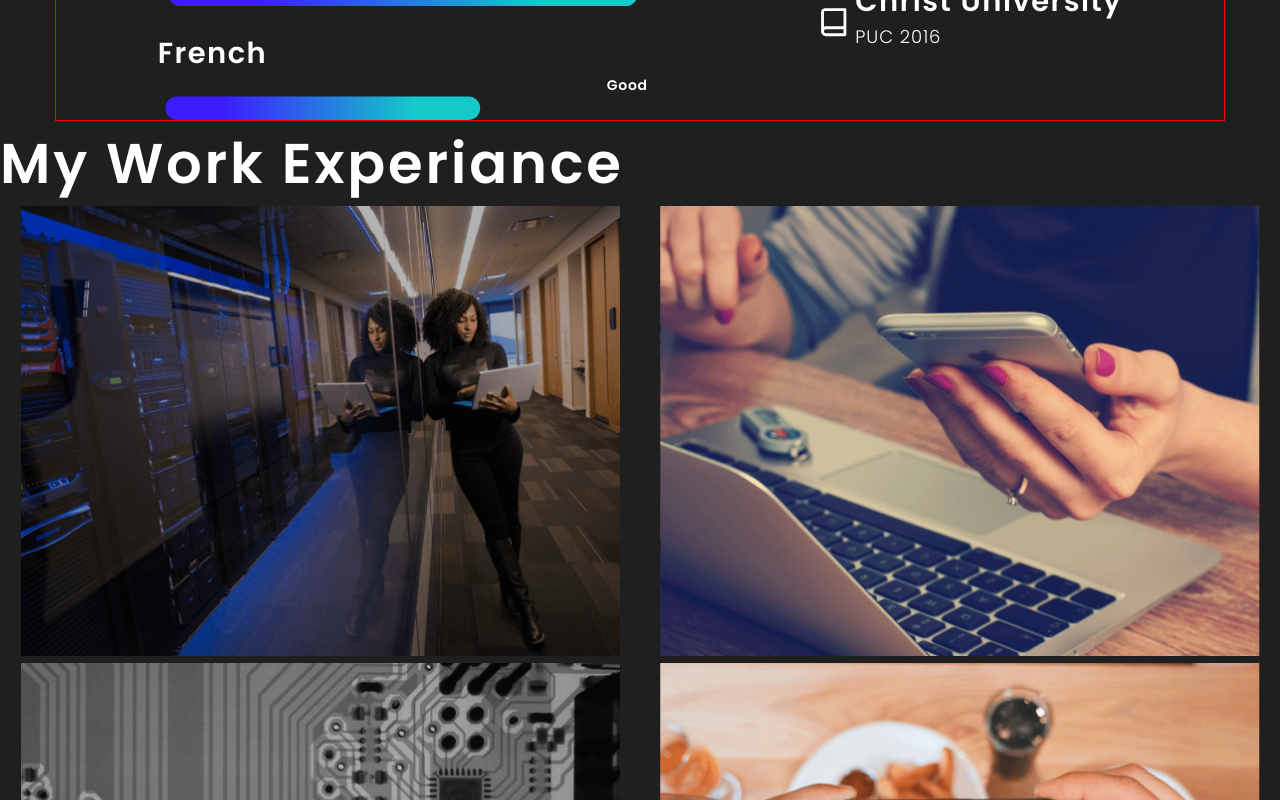
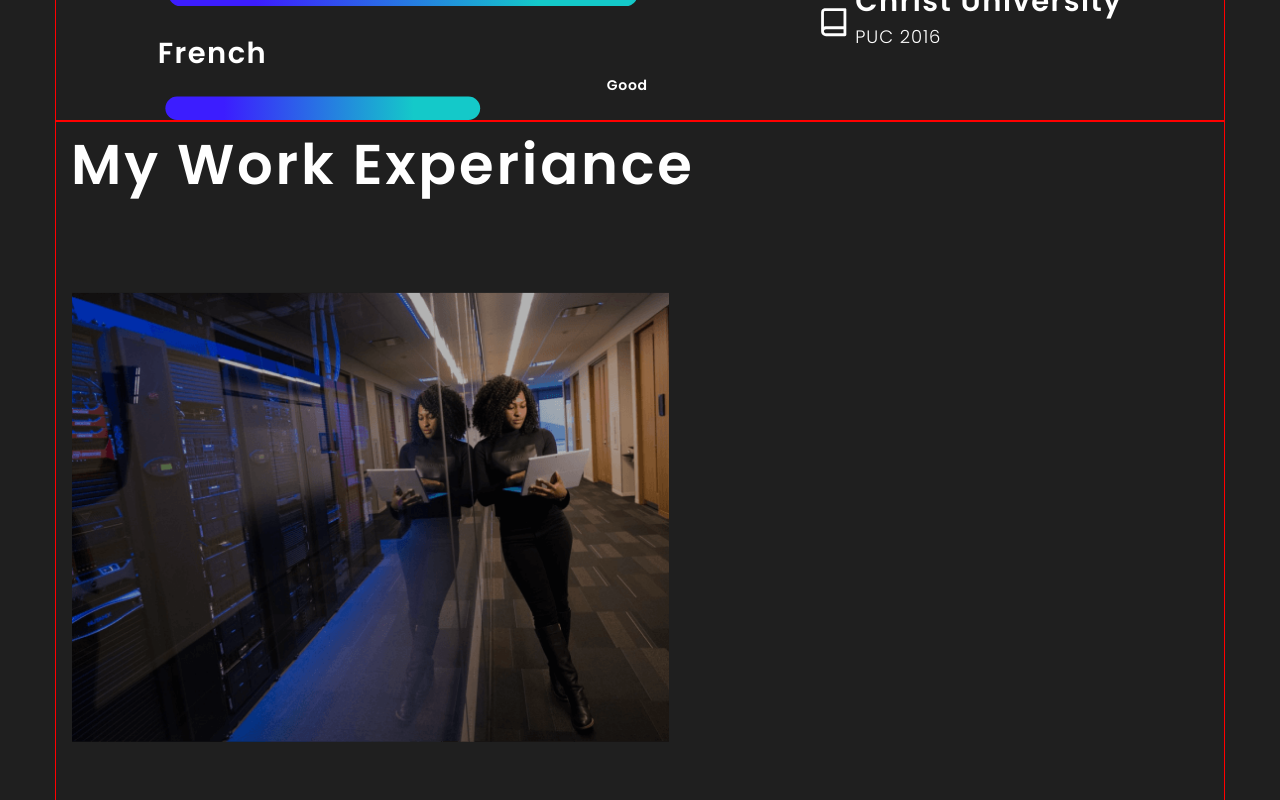
Before and after one commit to AndryGavrus/portfolio-project-my-version, a React app: page / in a window 1280 px wide. Shown: the part 2280-3080 px from the top of the page. Built offline with nearby package versions, Linux system fonts and the light colour scheme.

Commit message:
StyledWorkExpSection

```diff
--- a/src/layout/sections/workExp/WorkExp.tsx
+++ b/src/layout/sections/workExp/WorkExp.tsx
@@ -7,8 +7,9 @@ import work1 from '../../../assets/images/server.webp'
 import work2 from '../../../assets/images/nout.webp'
 import work3 from '../../../assets/images/micro.webp'
 import work4 from '../../../assets/images/phone.webp'
+import { Container } from '../../../assets/components/Container'
 
-const WorksData =[
+const WorksData = [
     {
         compName: 'Company Name 1',
         position: 'Sr.Manager',
@@ -41,19 +42,21 @@ const WorksData =[
 export const WorkExp = () => {
     return (
         <StyledWorkExp>
-            <SectionTitle>My Work Experiance</SectionTitle>
-            <FlexWrapper justify='space-around' align='flex-start' wrap='wrap'>
-                {WorksData.map((s, index)=>{
-                    return(
-                        <Work key={index} src={s.src} compName={s.compName} position={s.position} term={s.term}/>
-                    )
-                })}
-            </FlexWrapper>
+            <Container>
+                <SectionTitle>My Work Experiance</SectionTitle>
+                <FlexWrapper justify='space-between' align='flex-start' wrap='wrap'>
+                    {WorksData.map((s, index) => {
+                        return (
+                            <Work key={index} src={s.src} compName={s.compName} position={s.position} term={s.term} />
+                        )
+                    })}
+                </FlexWrapper>
+            </Container>
+
         </StyledWorkExp>
     )
 }
 
 const StyledWorkExp = styled.section`
-    background-color: bisque;
     min-height: 100vh;
 `
--- a/src/layout/sections/workExp/work/Work.tsx
+++ b/src/layout/sections/workExp/work/Work.tsx
@@ -2,6 +2,7 @@ import React from 'react'
 import styled from 'styled-components'
 import { Photo } from '../../../../assets/components/photo/Photo'
 import { FlexWrapper } from '../../../../assets/components/FlexWrapper'
+import { theme } from '../../../../styles/Theme'
 
 type WorkPropsType = {
     src: string
@@ -14,7 +15,7 @@ export const Work = (props: WorkPropsType) => {
     return (
         <StyledWork>
             <ImageWrapper>
-                <Photo src={props.src} width='600px' height='450px'/>
+                <Photo src={props.src} width='auto' height='450px'/>
                 <FlexWrapper direction='column'>
                     <CompName>{props.compName}</CompName>
                     <Position>{props.position}</Position>
@@ -26,6 +27,7 @@ export const Work = (props: WorkPropsType) => {
 }
 
 const StyledWork = styled.div`
+    margin-top: 85px;
 `
 
 const ImageWrapper = styled.div`
@@ -35,8 +37,9 @@ const ImageWrapper = styled.div`
     ${FlexWrapper} {
         opacity: 0;
         position: absolute;
-        top: 90%;
-        transform: translateY(-100%);
+        top: 100%;
+        left:10%;
+        transform: translateY(-30%);
     }
 
     &:hover{
@@ -48,13 +51,28 @@ const ImageWrapper = styled.div`
 `
 
 const CompName = styled.h3`
-    color: white;
+    font-family: "Poppins", sans-serif;
+    font-weight: 600;
+    font-size: 25px;
+    letter-spacing: 0.05em;
+    text-transform: capitalize;
+    color: ${theme.colors.font};
 `
 
 const Position = styled.h4`
-    color: white;
+    font-family: "Poppins", sans-serif;
+    font-weight: 600;
+    font-size: 12px;
+    letter-spacing: 0.05em;
+    text-transform: capitalize;
+    color: ${theme.colors.font};
 `
 
 const Term = styled.span`
-    color: white;
+    font-family: "Poppins", sans-serif;
+    font-weight: 600;
+    font-size: 12px;
+    letter-spacing: 0.05em;
+    text-transform: capitalize;
+    color: ${theme.colors.font};
 `
```
